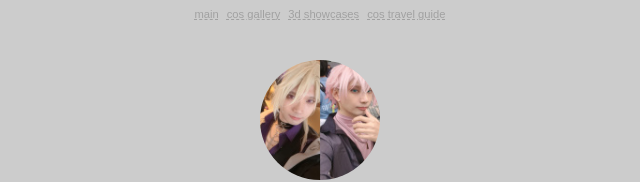
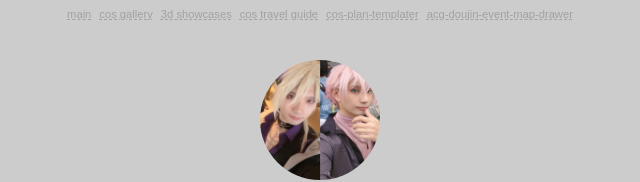
Before and after one commit to soumasandesu/soumasandesu.github.io, a Next.js app: page / in a window 1280 px wide. Shown: the top 182 px of the page, without its empty margins (320-960 px from the left). Built offline with nearby package versions, Linux system fonts and the light colour scheme.

Commit message:
MINOR ADD side prj ln

```diff
--- a/components/PagesNavigator/index.jsx
+++ b/components/PagesNavigator/index.jsx
@@ -13,18 +13,23 @@ export default function PagesNavigator({
             className={ClassNames(styles.PagesNavigator, className)}
             {...props}
         >
-            {items?.map(({ name, url }) => (
+            {items?.map(({ name, url, external, target, rel }) => {
+                const Component = external ? "a" : Link;
+                return (
                     <span key={name} className={ClassNames(styles.Link, className)}>
-                    <Link
+                        <Component
                             href={url}
                             title={name}
+                            target={target}
+                            rel={rel}
                         >
                             <span>
                                 {name}
                             </span>
-                    </Link>
+                        </Component>
                     </span>
-            )) || children}
+                );
+            }) || children}
         </div>
     );
 }
--- a/pages/_app.jsx
+++ b/pages/_app.jsx
@@ -1,5 +1,8 @@
 import PagesNavigator from "@/components/PagesNavigator";
 import "@/styles/_app.scss";
+
+const newTab = { target: "_blank" };
+const external = { rel: "noopener noreferrer", style: { cursor: "alias" } };
 
 export default function App({ Component, pageProps }) {
   return (
@@ -10,6 +13,8 @@ export default function App({ Component, pageProps }) {
           { name: "cos gallery", url: "/cos_gallery" },
           { name: "3d showcases", url: "/3d_showcases" },
           { name: "cos travel guide", url: "/cos_travel_guide" },
+          { name: "cos-plan-templater", url: "/cos-plan-templater", ...newTab, ...external },
+          { name: "acg-doujin-event-map-drawer", url: "/acg-doujin-event-map-drawer", ...newTab, ...external },
         ]}
       />
       <Component {...pageProps} />
```
Lines whose indentation alone changed are shown as unchanged.
